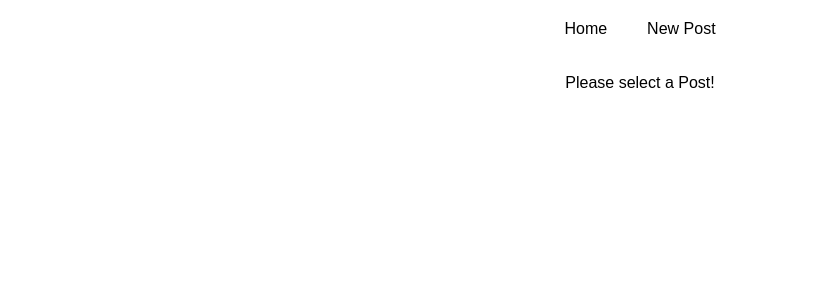
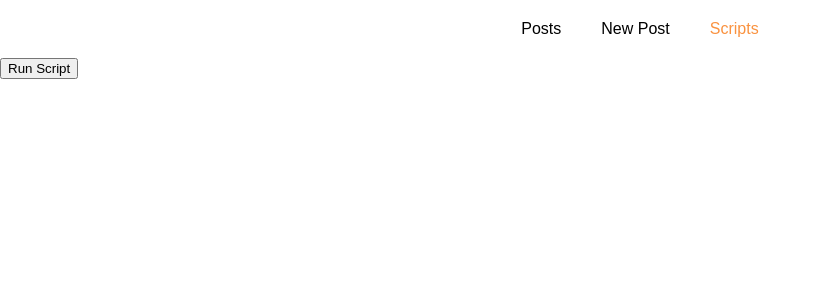
Before and after one commit to ruan65/react_requests_training, a React (Create React App) app: page /scripts in a window 1280 px wide. Shown: the top 300 px of the page, without its empty margins (0-821 px from the left). Built offline with nearby package versions, Linux system fonts and the light colour scheme; no server answers.

Commit message:
read file and play with scripts

```diff
--- a/src/containers/Blog/Blog.js
+++ b/src/containers/Blog/Blog.js
@@ -3,19 +3,19 @@ import { Route, NavLink, Switch } from 'react-router-dom'
 import Posts from './Posts/Posts'
 import NewPost from './NewPost/NewPost'
 import FullPost from './FullPost/FullPost'
+import Script from '../Scripts/Script'
 import './Blog.css';
 
 class Blog extends Component {
 
   render() {
 
-
     return (
       <div className='Blog'>
         <header>
           <nav>
             <ul>
-              <li><NavLink to='/' exact activeClassName='orange'>Home</NavLink></li>
+              <li><NavLink to='/' exact activeClassName='orange'>Posts</NavLink></li>
               <li><NavLink
                 to={{
                   pathname: '/new-post',
@@ -28,6 +28,7 @@ class Blog extends Component {
                   textDecoration: 'underline'
                 }}
               >New Post</NavLink></li>
+              <li><NavLink to='/scripts' activeClassName='orange'>Scripts</NavLink></li>
             </ul>
           </nav>
         </header>
@@ -37,6 +38,7 @@ class Blog extends Component {
         <Route path='/' exact component={Posts}/>
         <Switch>
           <Route path='/new-post' exact component={NewPost}/>
+          <Route path='/scripts' exact component={Script}/>
           <Route path='/:postId' exact component={FullPost}/>
         </Switch>
       </div>
--- /dev/null
+++ b/src/containers/Scripts/Script.js
@@ -0,0 +1,29 @@
+import React, { Component } from 'react'
+import data from './data.txt'
+
+
+function reduceFile (input) {
+  console.log(input)
+}
+
+class Script extends Component {
+
+  runScriptHandler() {
+
+    fetch(data).then(d => {
+
+      d.text().then(t => reduceFile(t))
+
+    })
+  }
+
+  render() {
+    return (
+      <div>
+        <button onClick={this.runScriptHandler}>Run Script</button>
+      </div>
+    )
+  }
+}
+
+export default Script
```
Also changed, not shown: src/containers/Scripts/data.txt (added).
